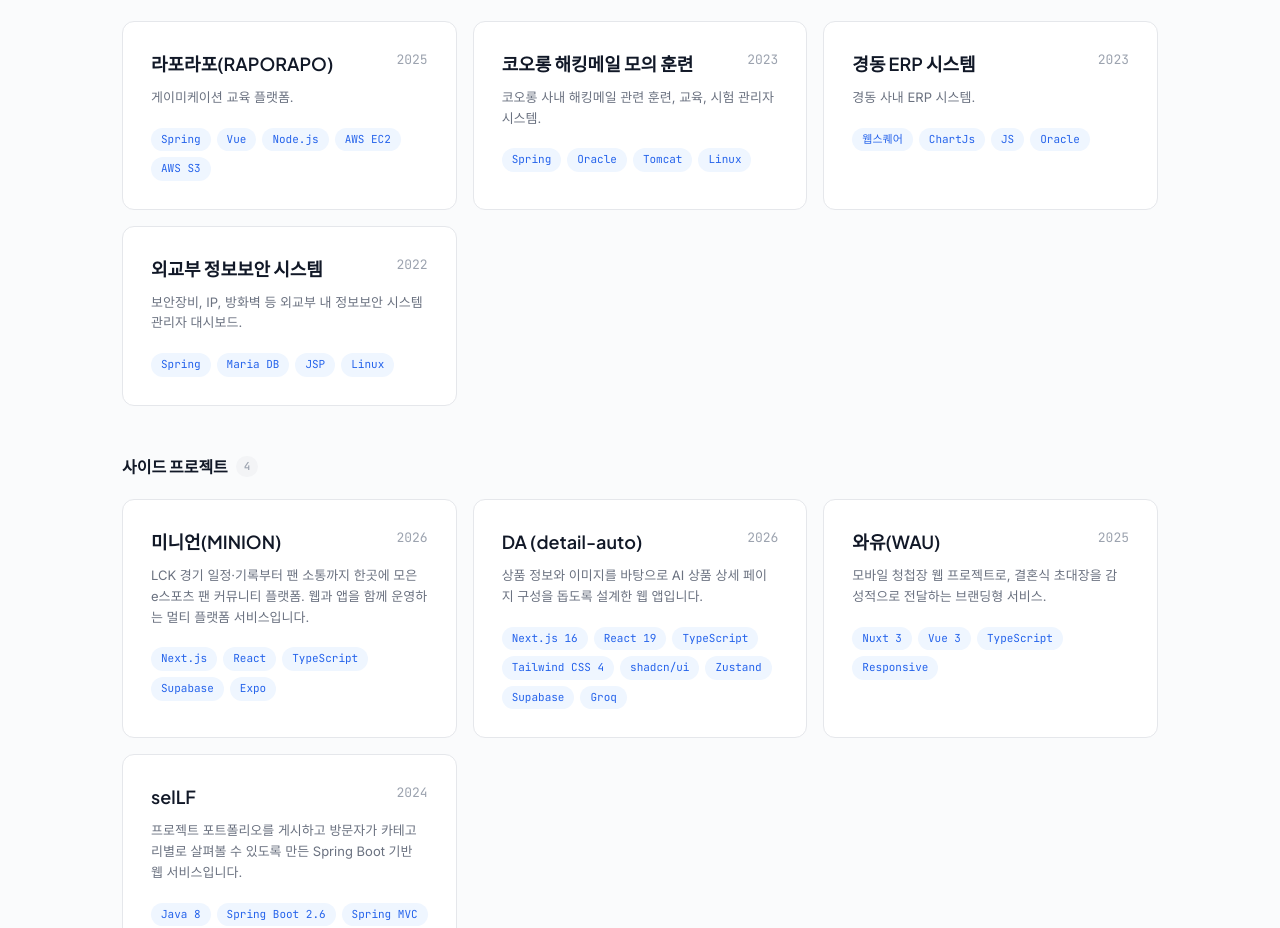
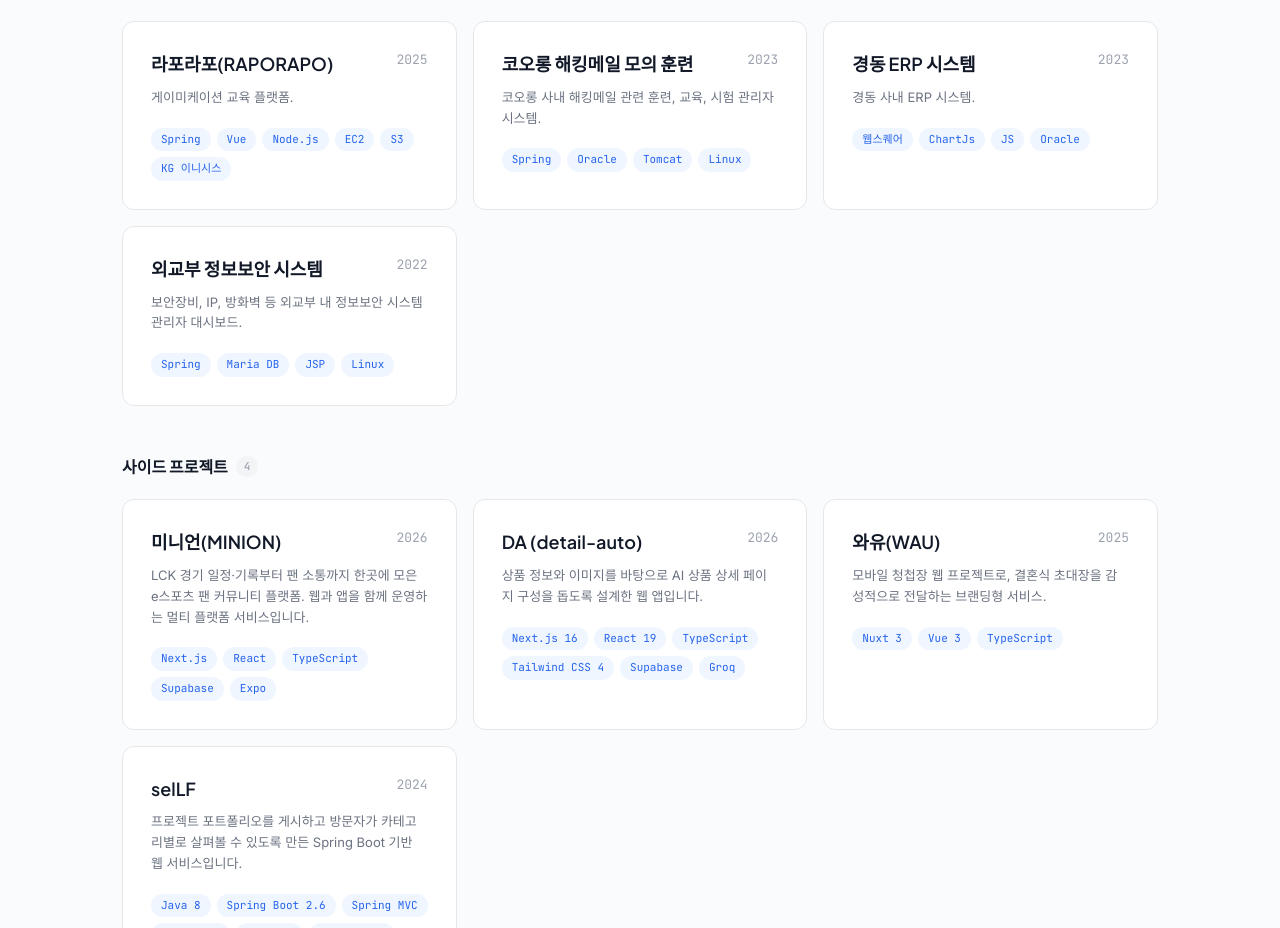
Before and after one commit to HanSeungHyeon/seungky, a Vue app: page / in a window 1280 px wide. Shown: the part 1320-2248 px from the top of the page. Built offline with nearby package versions, Linux system fonts and the light colour scheme.

Commit message:
태그수정

```diff
--- a/src/components/ProjectsSection.vue
+++ b/src/components/ProjectsSection.vue
@@ -154,7 +154,7 @@ const companyProjects = [
     period: '2025',
     link: 'https://raporapo.com',
     desc: '게이미케이션 교육 플랫폼.',
-    tags: ['Spring', 'Vue', 'Node.js', 'AWS EC2', 'AWS S3'],
+    tags: ['Spring', 'Vue', 'Node.js', 'EC2', 'S3', 'KG 이니시스'],
     features: [
       '콘텐츠 에디터',
       'QR게임, OX게임, 주사위게임',
@@ -242,7 +242,7 @@ const sideProjects = [
       { src: `${import.meta.env.BASE_URL}project/DA_2.png`, alt: 'Detail Auto 프로젝트 화면 2' },
     ],
     desc: '상품 정보와 이미지를 바탕으로 AI 상품 상세 페이지 구성을 돕도록 설계한 웹 앱입니다.',
-    tags: ['Next.js 16', 'React 19', 'TypeScript', 'Tailwind CSS 4', 'shadcn/ui', 'Zustand', 'Supabase', 'Groq'],
+    tags: ['Next.js 16', 'React 19', 'TypeScript', 'Tailwind CSS 4', 'Supabase', 'Groq'],
     features: [
       '뷰티·패션·리빙·테크 샘플 콘텐츠 및 상세 페이지 UI',
       '이미지 업로드와 상품명, 타깃, 가격, 할인율, 판매 포인트 입력 폼',
@@ -263,7 +263,7 @@ const sideProjects = [
       { src: `${import.meta.env.BASE_URL}project/WAU_2.png`, alt: '와유 프로젝트 화면 2' },
     ],
     desc: '모바일 청첩장 웹 프로젝트로, 결혼식 초대장을 감성적으로 전달하는 브랜딩형 서비스.',
-    tags: ['Nuxt 3', 'Vue 3', 'TypeScript', 'Responsive'],
+    tags: ['Nuxt 3', 'Vue 3', 'TypeScript'],
     features: [
       '모바일 친화적인 청첩장 레이아웃 구성',
       '감성적인 브랜딩 UI와 초대 문구 중심 디자인',
```
